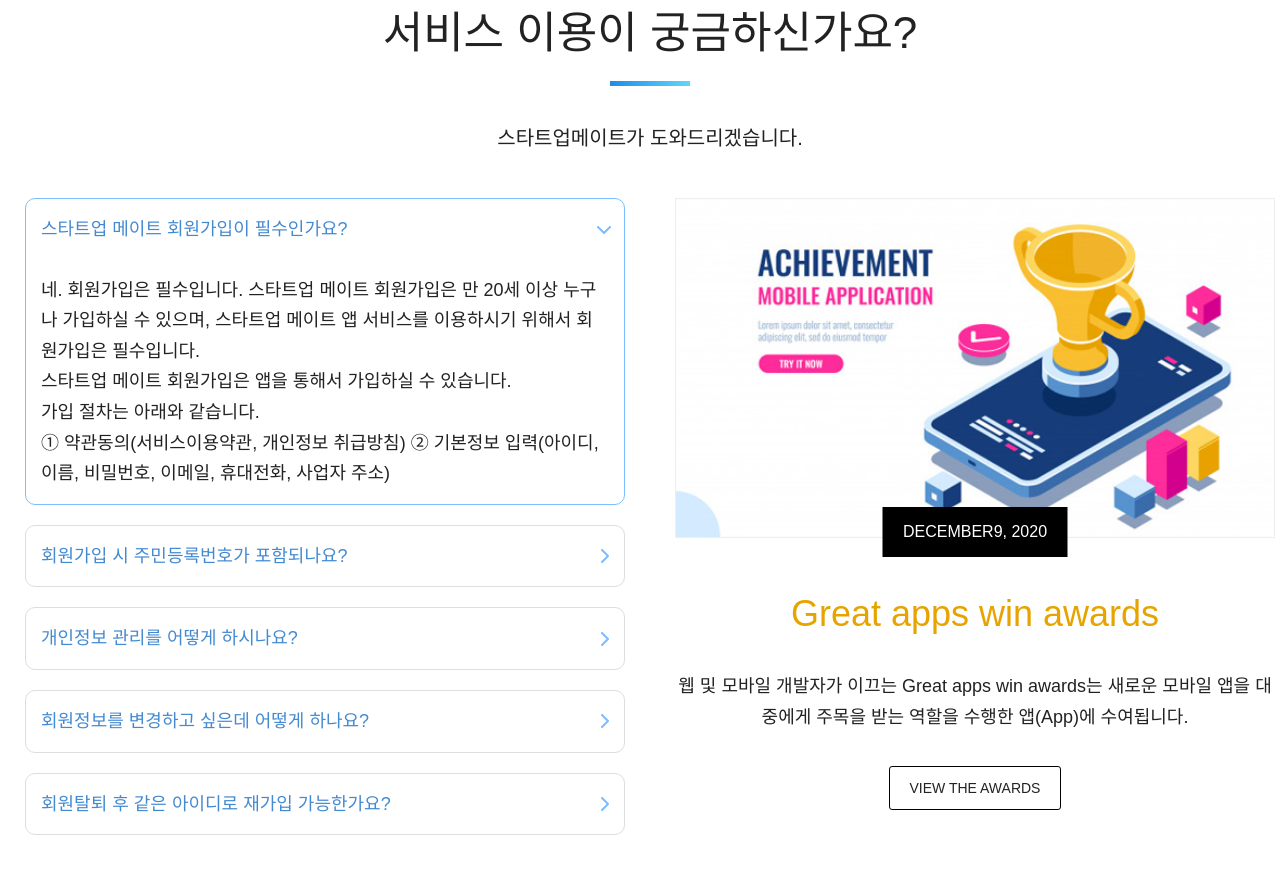
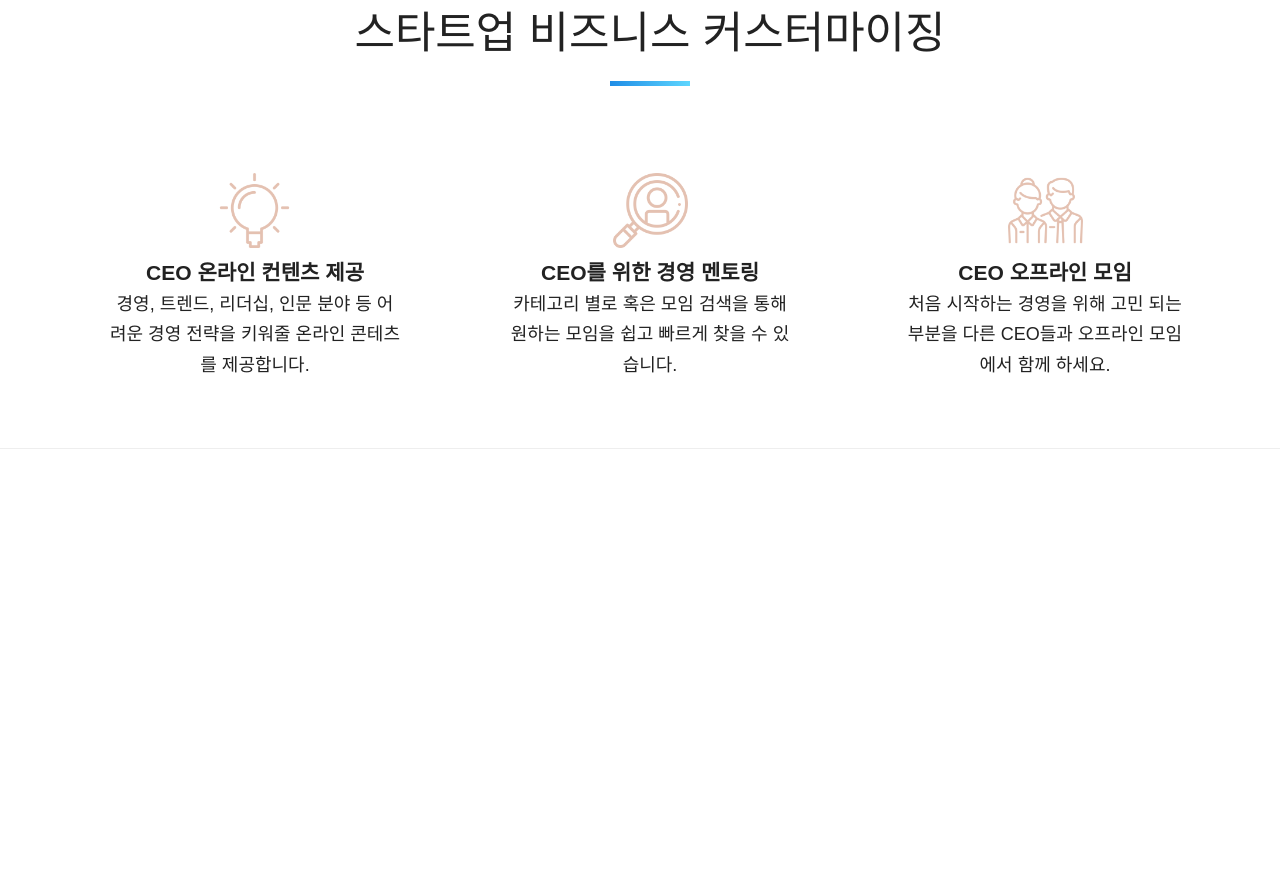
Before and after one commit to joy-soom/responsive-site, a plain HTML site: page index.html in a window 1280 px wide. After the commit the page ends 800 px from the top, so only its background shows below. Drawn offline with nearby package versions, Linux system fonts and the light colour scheme; some icons are missing.

Commit message:
design : focus섹션 (xeicon 사용 css 화면 디자인)

```diff
--- a/index.html
+++ b/index.html
@@ -13,7 +13,9 @@
     <!-- TypeIt -->
     <script src="/js/typeit.min.js"></script>
     <!-- fontawesome -->
-    <link src="https://cdnjs.cloudflare.com/ajax/libs/font-awesome/4.7.0/css/fontawesome.min.css"></link>
+    <link
+      src="https://cdnjs.cloudflare.com/ajax/libs/font-awesome/4.7.0/css/fontawesome.min.css"
+    />
     <!-- custom css & js -->
     <title>StarUp Mate : App official Landing</title>
     <link rel="icon" href="images/logo-favicon.png" />
@@ -28,7 +30,7 @@
         <div class="header-inner">
           <div class="lgo">
             <a href="#none">
-              <img src="images/logo.png" />
+              <img src="images/focus-icon-01.pngimages/logo.png" />
             </a>
           </div>
           <div class="gnb">
@@ -285,8 +287,8 @@
               <div class="faq-item active">
                 <div class="faq-title">
                   스타트업 메이트 회원가입이 필수인가요?
-                <img src="images/chevron-right-solid.svg" >
-              </div>
+                  <img src="images/chevron-right-solid.svg" />
+                </div>
                 <div class="faq-desc">
                   네. 회원가입은 필수입니다. 스타트업 메이트 회원가입은 만 20세
                   이상 누구나 가입하실 수 있으며, 스타트업 메이트 앱 서비스를
@@ -301,7 +303,7 @@
               <div class="faq-item">
                 <div class="faq-title">
                   회원가입 시 주민등록번호가 포함되나요?
-                  <img src="images/chevron-right-solid.svg" >
+                  <img src="images/chevron-right-solid.svg" />
                 </div>
                 <div class="faq-desc">
                   스타트업 메이트 회원가입 시 주민등록번호는 입력받지 않습니다.
@@ -313,8 +315,9 @@
                 </div>
               </div>
               <div class="faq-item">
-                <div class="faq-title">개인정보 관리를 어떻게 하시나요?
-                  <img src="images/chevron-right-solid.svg" >
+                <div class="faq-title">
+                  개인정보 관리를 어떻게 하시나요?
+                  <img src="images/chevron-right-solid.svg" />
                 </div>
                 <div class="faq-desc">
                   스타트업 메이트는 서비스 제공을 위해 회원의 개인정보를 최소화
@@ -330,7 +333,7 @@
               <div class="faq-item">
                 <div class="faq-title">
                   회원정보를 변경하고 싶은데 어떻게 하나요?
-                  <img src="images/chevron-right-solid.svg" >
+                  <img src="images/chevron-right-solid.svg" />
                 </div>
                 <div class="faq-desc">
                   스타트업 메이트 회원정보를 변경하기 위해서 로그인 후
@@ -345,7 +348,7 @@
               <div class="faq-item">
                 <div class="faq-title">
                   회원탈퇴 후 같은 아이디로 재가입 가능한가요?
-                  <img src="images/chevron-right-solid.svg" >
+                  <img src="images/chevron-right-solid.svg" />
                 </div>
                 <div class="faq-desc">
                   스타트업메이트 회원 탈퇴를 원하시나요? 동일 아이디는 스타트업
@@ -375,7 +378,42 @@
       <!-- section : review -->
       <section class="review"></section>
       <!-- section : focus -->
-      <section class="focus"></section>
+      <section class="focus">
+        <div class="focus-inner">
+          <div class="headline-share">
+            <h1>스타트업 비즈니스 커스터마이징</h1>
+          </div>
+          <div class="focus-content">
+            <div class="focus-item">
+              <img src="images/focus-icon-01.png" />
+              <h3>CEO 온라인 컨텐츠 제공</h3>
+              <i class="xi-checkbox-blank"></i>
+              <p>
+                경영, 트렌드, 리더십, 인문 분야 등 어려운 경영 전략을 키워줄
+                온라인 콘테츠를 제공합니다.
+              </p>
+            </div>
+            <div class="focus-item">
+              <img src="images/focus-icon-02.png" />
+              <h3>CEO를 위한 경영 멘토링</h3>
+              <i class="xi-checkbox-blank"></i>
+              <p>
+                카테고리 별로 혹은 모임 검색을 통해 원하는 모임을 쉽고 빠르게
+                찾을 수 있습니다.
+              </p>
+            </div>
+            <div class="focus-item">
+              <img src="images/focus-icon-03.png" />
+              <h3>CEO 오프라인 모임</h3>
+              <i class="xi-checkbox-blank"></i>
+              <p>
+                처음 시작하는 경영을 위해 고민 되는 부분을 다른 CEO들과 오프라인
+                모임에서 함께 하세요.
+              </p>
+            </div>
+          </div>
+        </div>
+      </section>
       <!-- section : guide -->
       <section class="guide"></section>
       <!-- section : news -->
--- a/style.css
+++ b/style.css
@@ -36,15 +36,15 @@ header {
 .vision {
   display: none;
 }
-/* .faq {
+.faq {
   display: none;
-} */
+}
 .review {
   display: none;
 }
-.focus {
+/* .focus {
   display: none;
-}
+} */
 .guide {
   display: none;
 }
@@ -566,5 +566,36 @@ input[id="tab3"]:checked ~ .tab-btn label[for="tab3"] span {
 
 /*#################################3 Section : review ####################################*/
 /*#################################3 Section : focus #####################################*/
+
+.focus-inner {
+  width: 1300px;
+  margin: auto;
+}
+.focus-content {
+  text-align: center;
+  border-bottom: 1px solid #eee;
+  padding: 50px 0;
+}
+.focus-item {
+  display: inline-block;
+  width: 30%;
+  padding: 0 50px;
+}
+.focus-item img {
+  width: 75px;
+  filter: invert(96%) sepia(5%) saturate(3160%) hue-rotate(304deg)
+    brightness(91%) contrast(96%);
+}
+.focus-item h3 {
+  font-weight: bold;
+  margin-bottom: 0;
+}
+.focus-item i {
+  transform: scale(0.5) rotate(45deg);
+}
+.focus-item p {
+  margin-top: 0;
+}
+
 /*#################################3 Section : guide #####################################*/
 /*#################################3 Section : news ######################################*/
```
